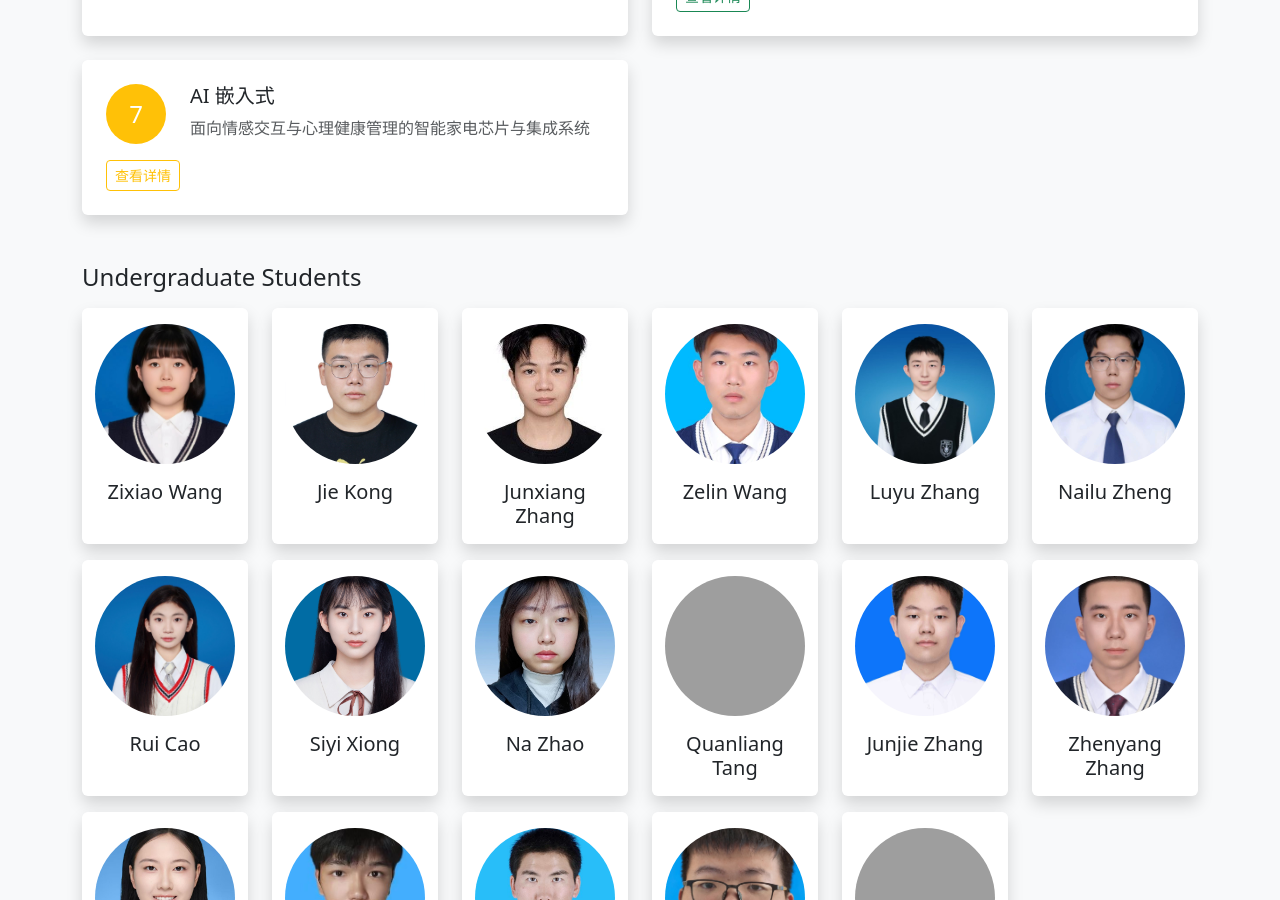
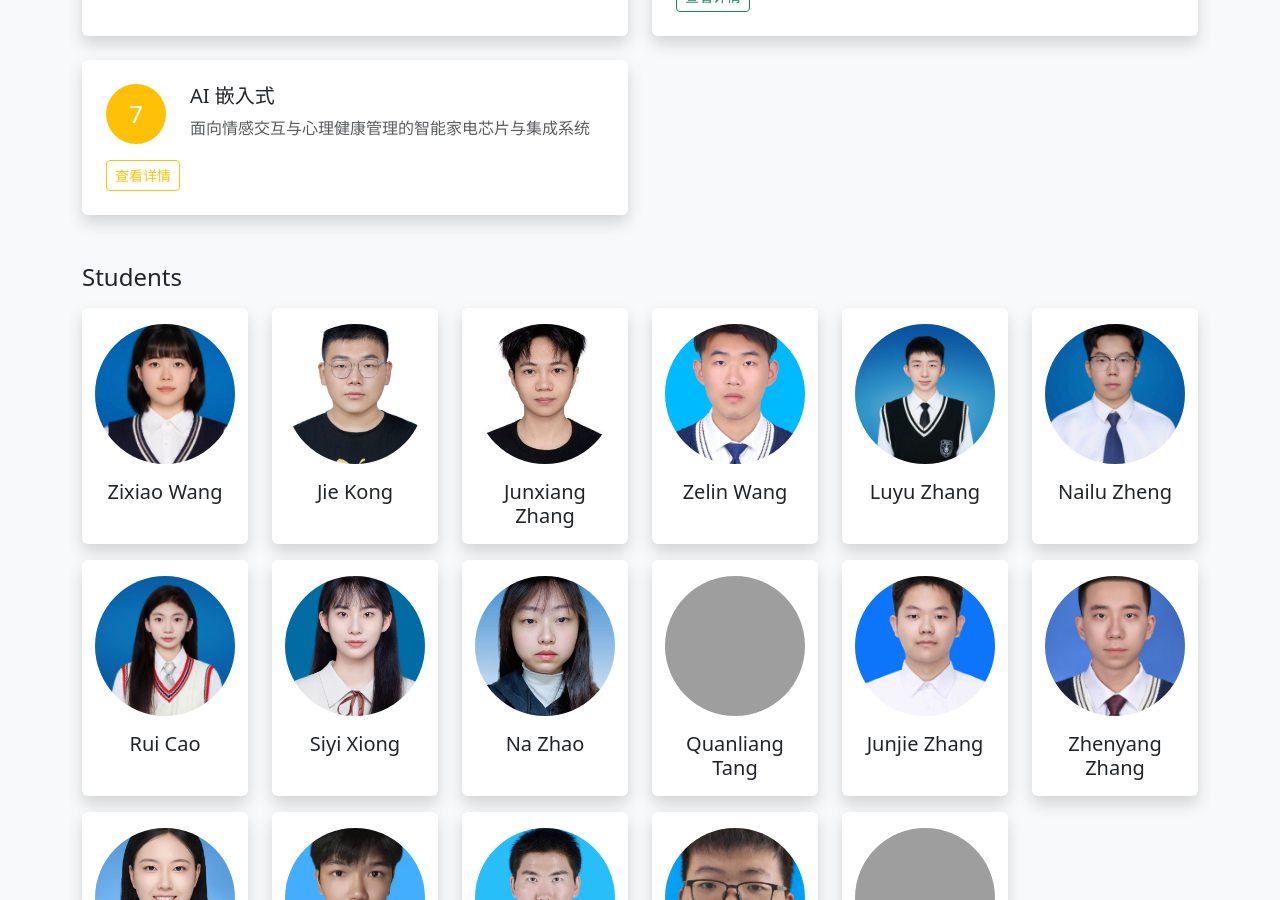
Before and after one commit to fablab4cogtwins/fablab4cogtwins.github.io, a Jekyll site: the page built from index.html, in a window 1280 px wide and 900 px high, scrolled down 1826 px. Built offline with Jekyll 4.4.1, drawn with Linux system fonts in a browser that asks for light colours; the list of posts is cut into pages by our own code; grey boxes are pictures that could not be loaded.

Commit message:
Update team.html

```diff
--- a/_includes/team.html
+++ b/_includes/team.html
@@ -50,7 +50,7 @@
 {% endif %}
 
 {% if site.data.undergraduate_members and site.data.undergraduate_members | size > 0 %}
-<h4 class="mt-5 mb-3">Undergraduate Students</h4>
+<h4 class="mt-5 mb-3">Students</h4>
 <div class="row gy-3">
   {% for member in site.data.undergraduate_members %}
   <div class="col-6 col-md-4 col-lg-3 col-xl-2 text-center hprofile">
```
